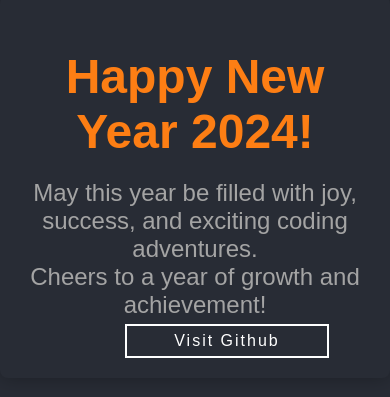
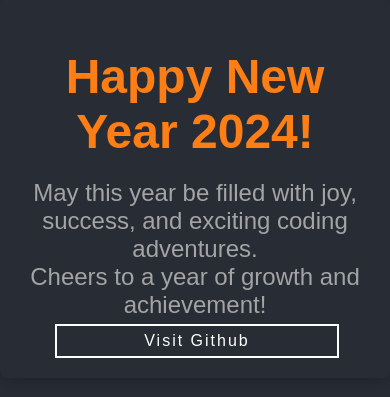
Before and after one commit to debangshucode/HAPPY-NEW-YEAR, a plain HTML site: page index.html in a window 390 px wide. Shown: the part 235-632 px from the top of the page. Drawn offline with nearby package versions, Linux system fonts and the light colour scheme.

Commit message:
Update styles.css

```diff
--- a/styles.css
+++ b/styles.css
@@ -70,3 +70,9 @@ p {
   .wrapper a:hover:after{
     width: 100%;
   }
+@media only screen and (max-width: 600px) {
+    .wrapper a {
+        width: 80%;
+        left: 10%;
+    }
+  }
```
